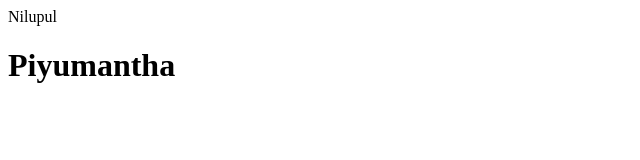
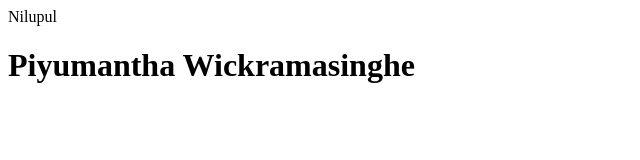
Before and after one commit to Nilupul-Wickramasinghe/Nilupul-Wickramasingha, a plain HTML site: page index.html in a window 1280 px wide. Shown: the whole page, without its empty margins (0-640 px from the left). Drawn offline with Linux system fonts and the light colour scheme.

Commit message:
Add a heading.
add a hedding

```diff
--- a/index.html
+++ b/index.html
@@ -7,6 +7,6 @@
 </head>
 <body>
    Nilupul
-   <h1>Piyumantha</h1>
+   <h1>Piyumantha Wickramasinghe</h1>
 </body>
 </html>
```
